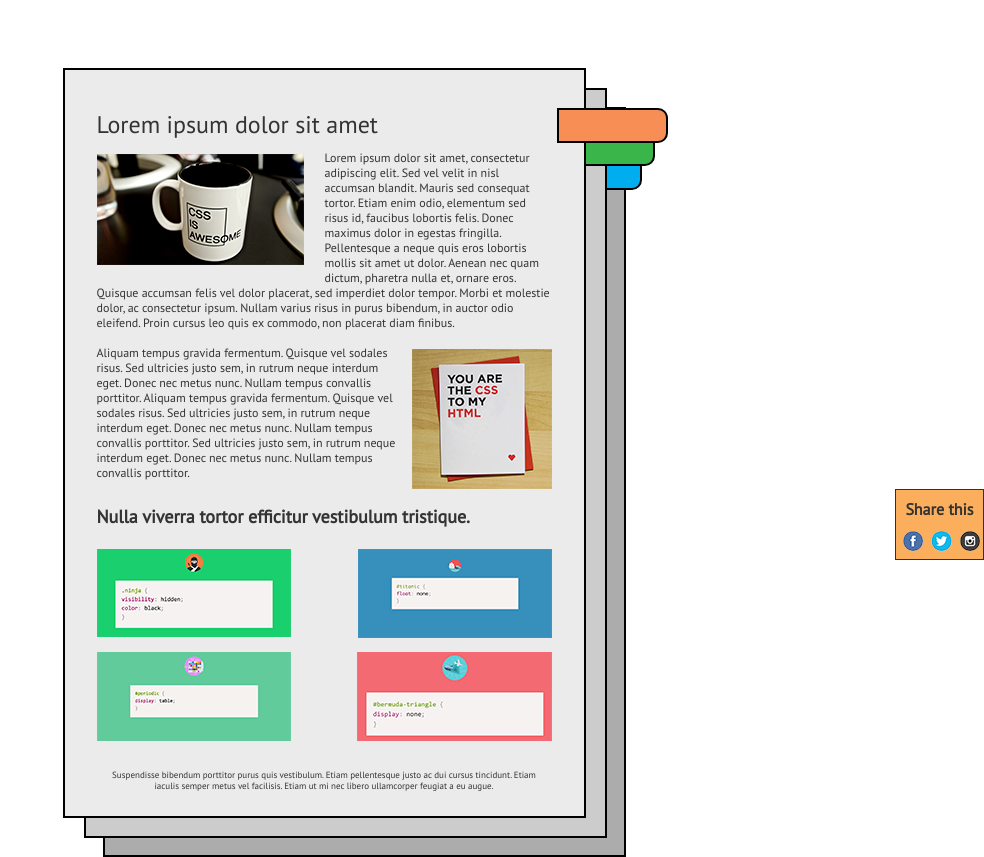
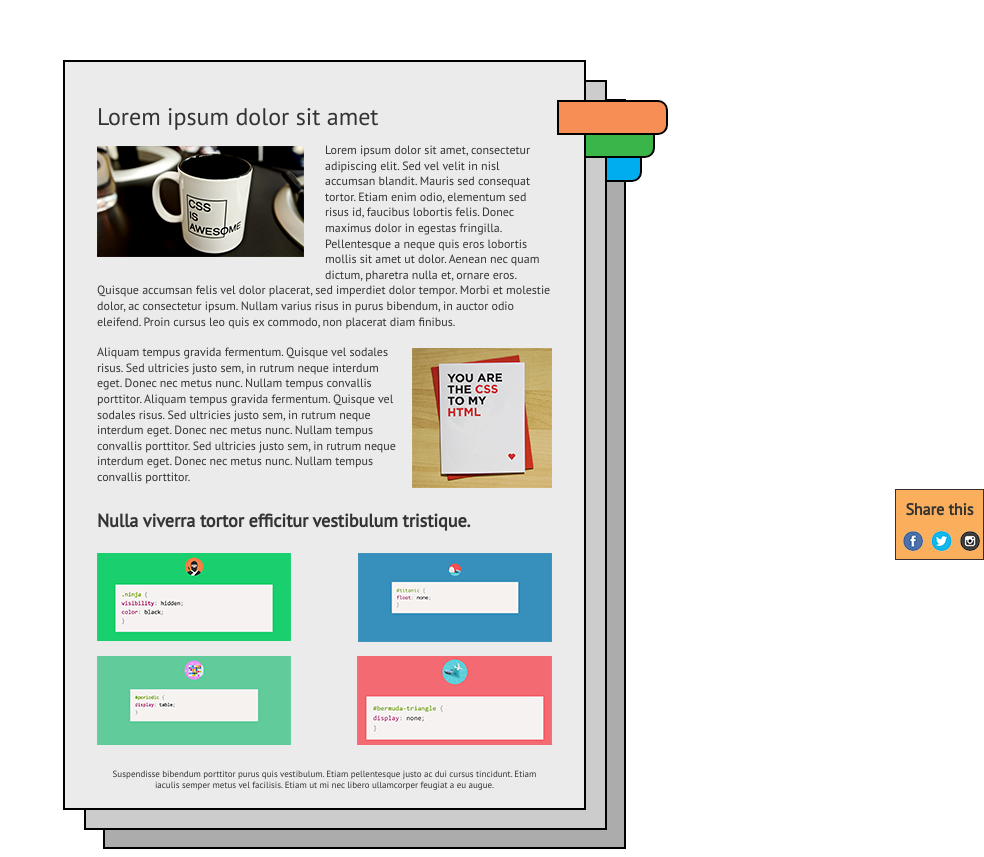
Before and after one commit to purpleow1/positioning-and-floats, a plain HTML site: page index.html in a window 1280 px wide. Shown: the part 140-997 px from the top of the page, without its empty margins (296-1280 px from the left). Drawn offline with Linux system fonts and the light colour scheme.

Commit message:
positioning-and-floats/fix: change main{}, p{} and figure2{}

```diff
--- a/css/styles.css
+++ b/css/styles.css
@@ -9,12 +9,12 @@ body {
 }
 
 main {
-	position: relative;
+	position: absolute;
 	top: 200px;
+	left: 50%;
+	margin-left: -281px;
 	width: 563px;
 	height: 789px;
-	margin-left: auto;
-	margin-right: auto;
 }
 
 .page {
@@ -93,6 +93,7 @@ h1 {
 p {
 	font-size: 12px;
 	margin: 0px;
+	line-height: 1.3;
 }
 
 .you-are-the-css-to-my-html {
@@ -125,7 +126,7 @@ figure {
 }
 
 .figure2 {
-	margin-bottom: 28px;
+	margin-bottom: 23px;
 	height: 89px;
 }
 
```
